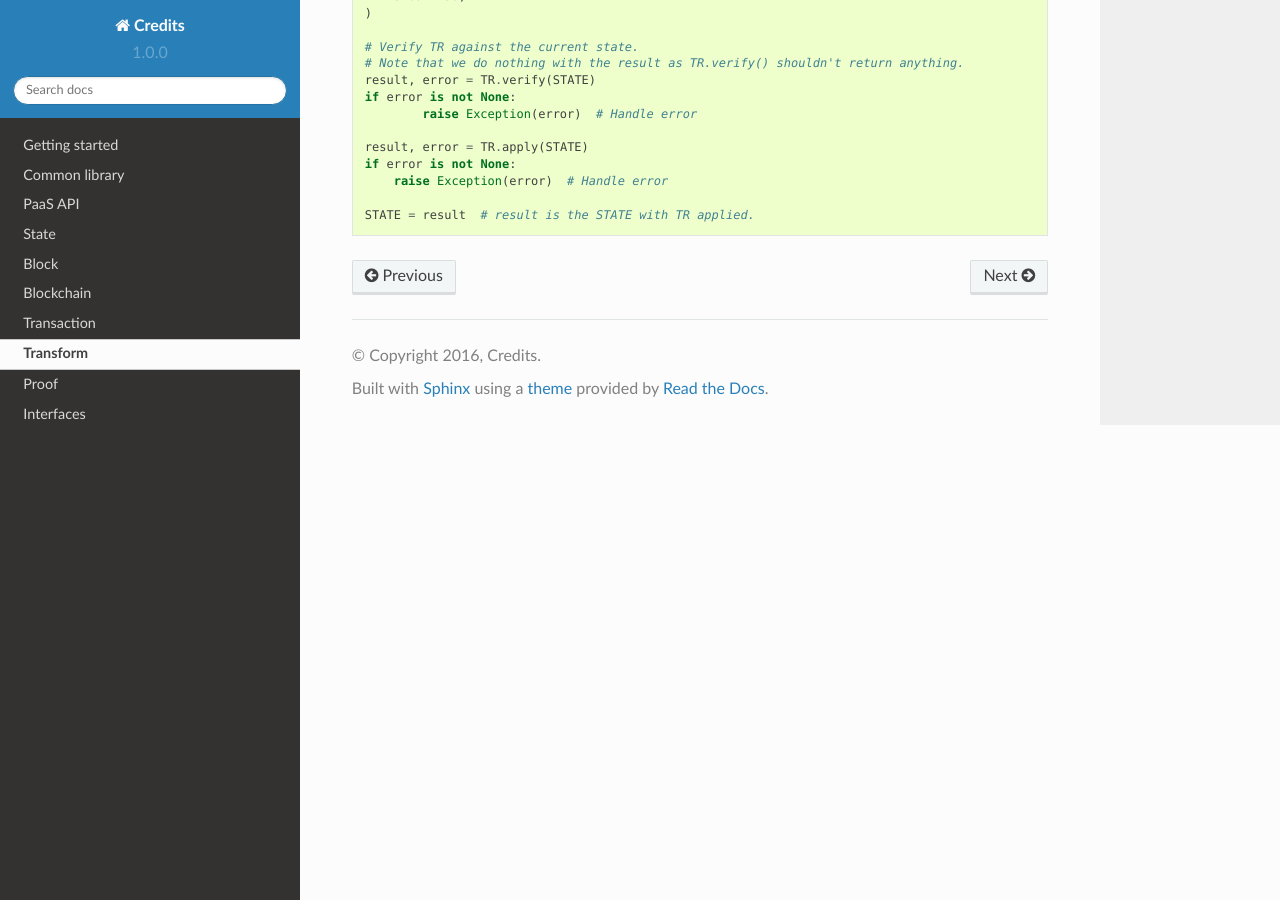
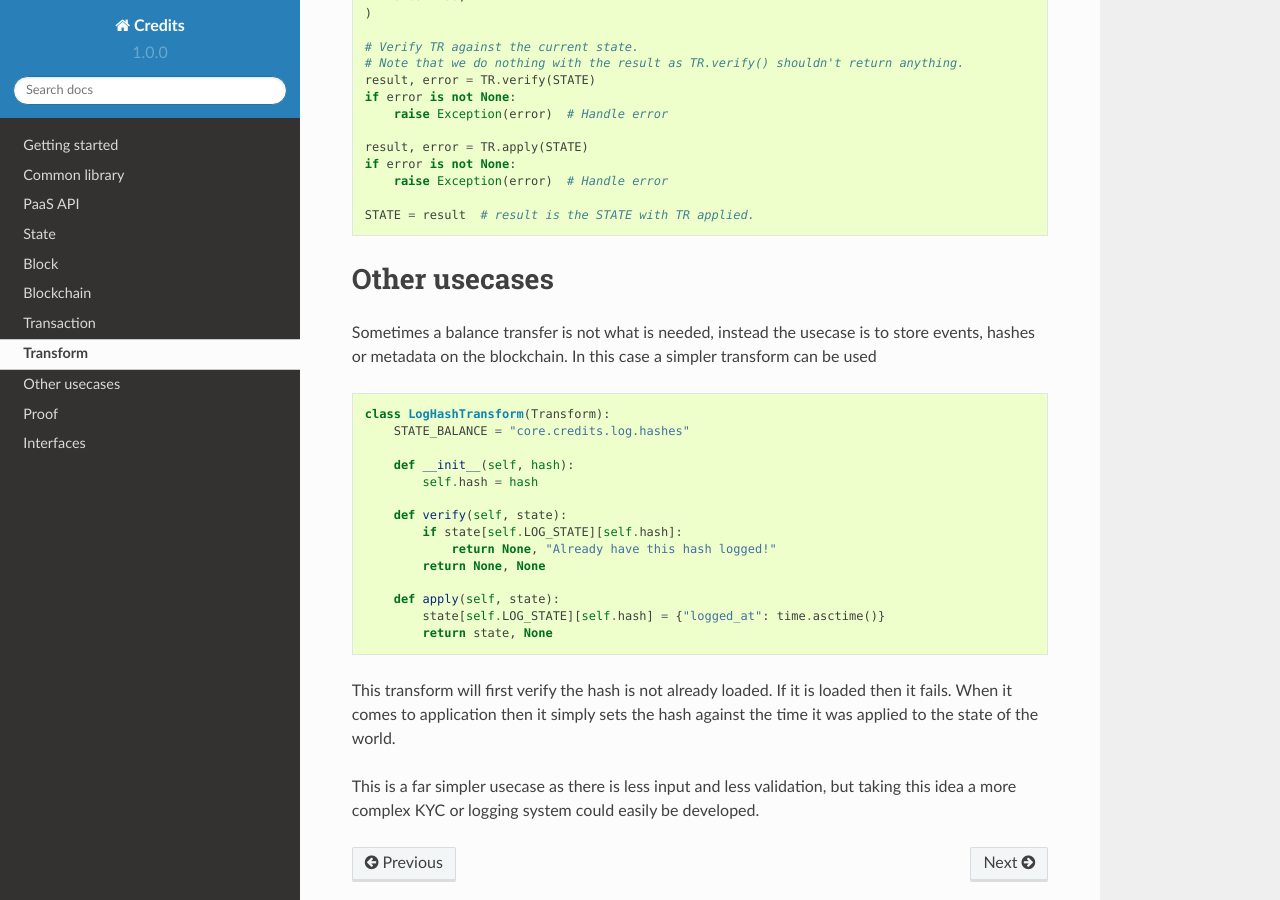
Before and after one commit to voodoo12345/credits-docs, a Sphinx documentation site: the page built from source/transform.md, in a window 1280 px wide and 900 px high, scrolled down 1852 px. Built offline with Sphinx 7.4.7 and the Read the Docs theme 2.0.0, drawn with Linux system fonts in a browser that asks for light colours; pages that are not in the unit, such as notebooks, are missing from menus.

Commit message:
Added non balance example.

````diff
--- a/source/transform.md
+++ b/source/transform.md
@@ -102,7 +102,7 @@ TR = BalanceTransform(
 # Note that we do nothing with the result as TR.verify() shouldn't return anything.
 result, error = TR.verify(STATE)
 if error is not None:
-	raise Exception(error)  # Handle error
+    raise Exception(error)  # Handle error
 
 result, error = TR.apply(STATE)
 if error is not None:
@@ -110,3 +110,31 @@ if error is not None:
 
 STATE = result  # result is the STATE with TR applied.
 ```
+
+# Other usecases
+
+Sometimes a balance transfer is not what is needed, instead the usecase is to store events, hashes or metadata on the
+blockchain. In this case a simpler transform can be used
+
+```
+class LogHashTransform(Transform):
+    STATE_BALANCE = "core.credits.log.hashes"
+
+    def __init__(self, hash):
+        self.hash = hash
+
+    def verify(self, state):
+        if state[self.LOG_STATE][self.hash]:
+            return None, "Already have this hash logged!"
+        return None, None
+
+    def apply(self, state):
+        state[self.LOG_STATE][self.hash] = {"logged_at": time.asctime()}
+        return state, None
+```
+
+This transform will first verify the hash is not already loaded. If it is loaded then it fails. When it comes to
+application then it simply sets the hash against the time it was applied to the state of the world.
+
+This is a far simpler usecase as there is less input and less validation, but taking this idea a more complex KYC or logging
+system could easily be developed.
````
